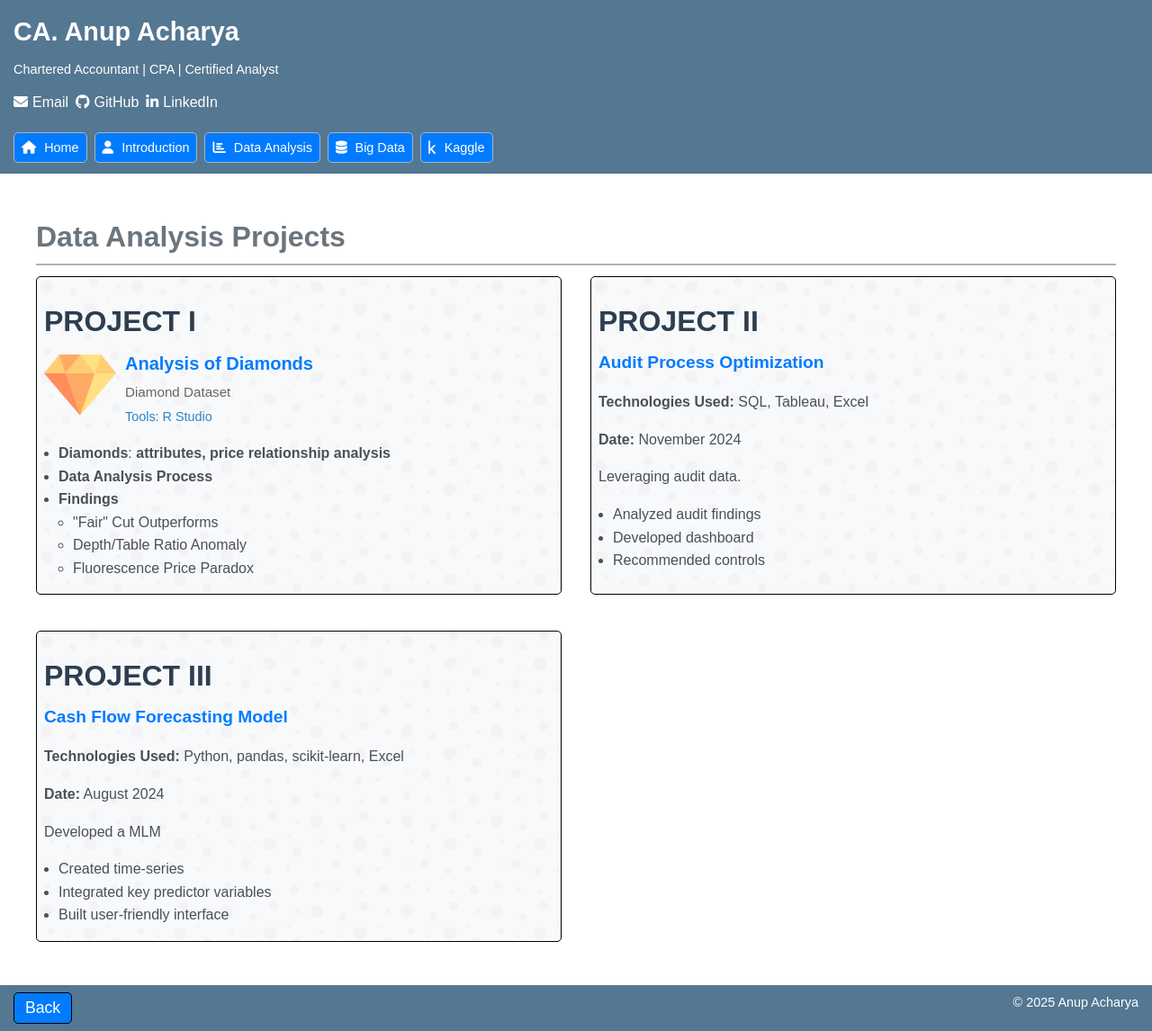
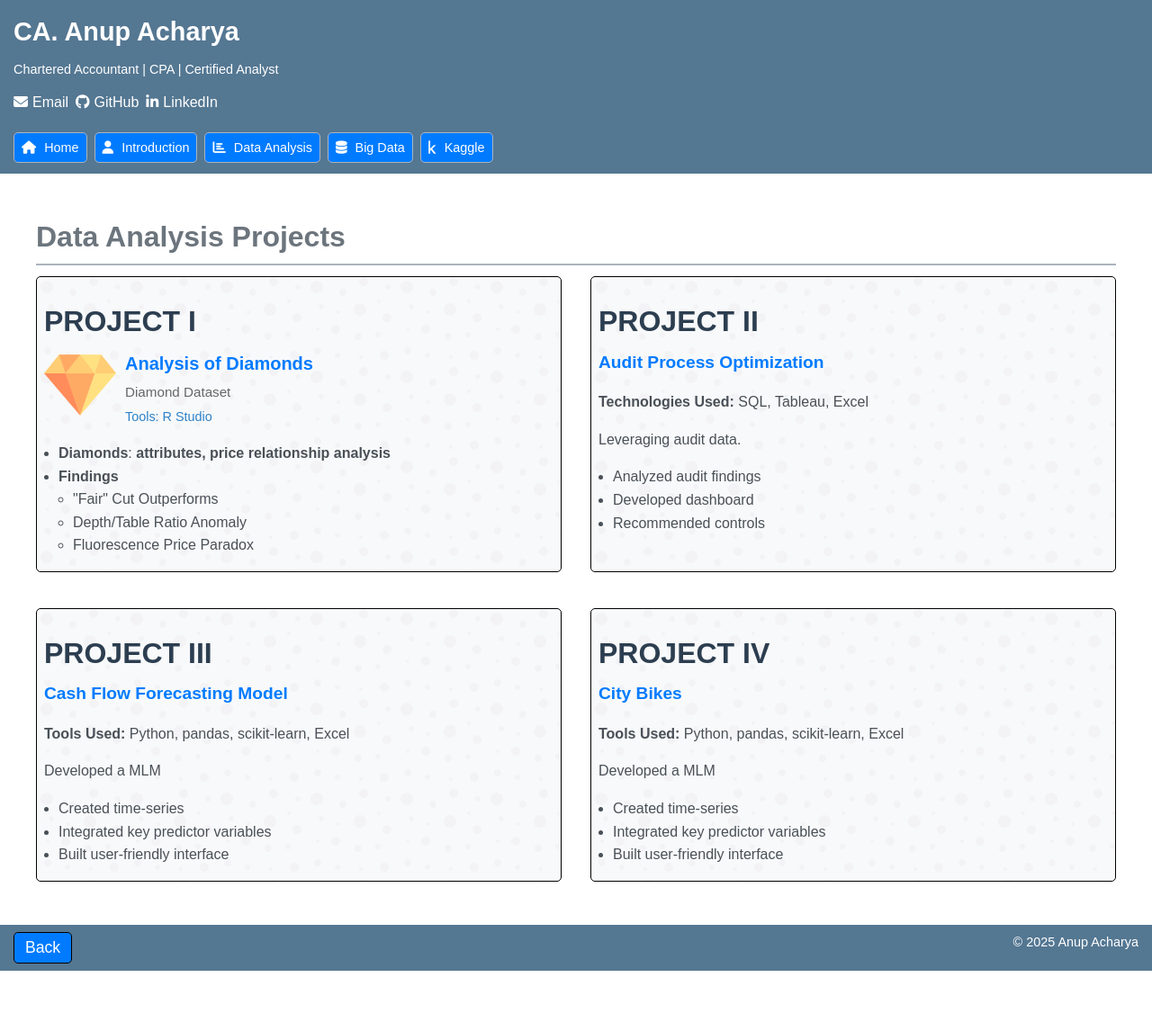
Before and after one commit to longlivenepal48/Portfolio, a Jekyll site: the page built from data-analysis.md, in a window 1280 px wide. Shown: the whole page at 90% size. Built offline with Jekyll 4.4.1, drawn with Linux system fonts in a browser that asks for light colours; after the commit the page ends 1079 px from its top, so only the background shows below that.

Commit message:
Update data-analysis.md
Dummy Project IV added, reduced details to be shown in preview

```diff
--- a/data-analysis.md
+++ b/data-analysis.md
@@ -22,9 +22,6 @@ title: Data Analysis
     <ul>
     <li><strong>Diamonds</strong>: <strong>attributes, price relationship analysis</strong></li>
     <li>
-        <strong>Data Analysis Process</strong>
-    </li>
-    <li>
         <strong>Findings</strong>
         <ul>
             <li>"Fair" Cut Outperforms</li>
@@ -39,7 +36,6 @@ title: Data Analysis
     <div class="project-number">Project II</div>
     <h3>Audit Process Optimization</h3>
     <p><strong>Technologies Used:</strong> SQL, Tableau, Excel</p>
-    <p><strong>Date:</strong> November 2024</p>
     <p>Leveraging audit data.</p>
     <ul>
         <li>Analyzed audit findings</li>
@@ -51,8 +47,7 @@ title: Data Analysis
 <div class="project-box">
     <div class="project-number">Project III</div>
     <h3>Cash Flow Forecasting Model</h3>
-    <p><strong>Technologies Used:</strong> Python, pandas, scikit-learn, Excel</p>
-    <p><strong>Date:</strong> August 2024</p>
+    <p><strong>Tools Used:</strong> Python, pandas, scikit-learn, Excel</p>
     <p>Developed a MLM</p>
     <ul>
         <li>Created time-series</li>
@@ -60,3 +55,15 @@ title: Data Analysis
         <li>Built user-friendly interface</li>
     </ul>
 </div>
+
+<div class="project-box">
+    <div class="project-number">Project IV</div>
+    <h3>City Bikes</h3>
+    <p><strong>Tools Used:</strong> Python, pandas, scikit-learn, Excel</p>
+    <p>Developed a MLM</p>
+    <ul>
+        <li>Created time-series</li>
+        <li>Integrated key predictor variables</li>
+        <li>Built user-friendly interface</li>
+    </ul>
+</div>
```
